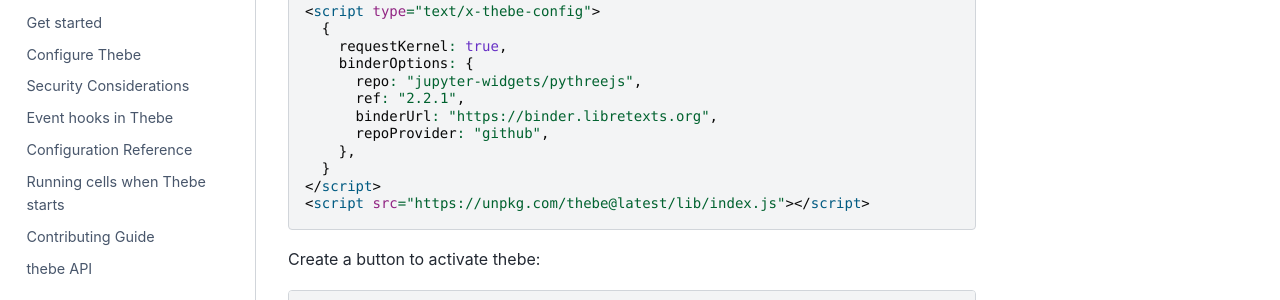
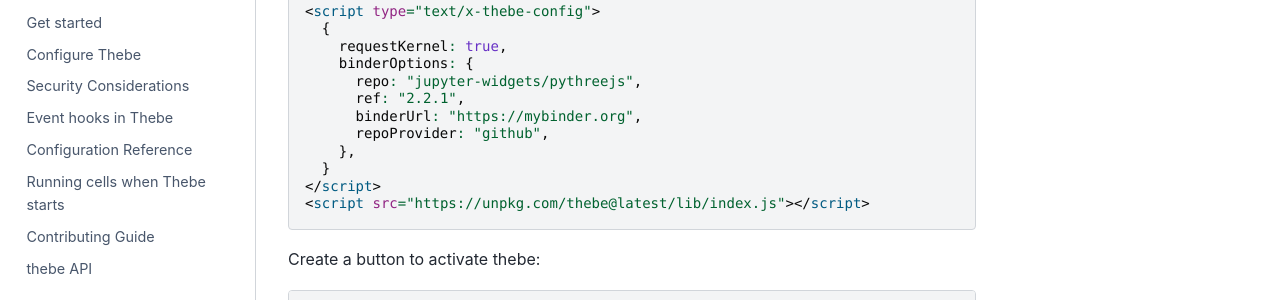
Before and after one commit to jupyter-book/thebe, a Sphinx documentation site: the page built from docs/examples/pythreejs-example.rst, in a window 1280 px wide and 900 px high, scrolled down 331 px. Shown: the part 152-452 px from the top of the window. Built offline with Sphinx 7.4.7 and the Sphinx Book theme 1.1.4, drawn with Linux system fonts in a browser that asks for light colours; comment, search, counter and statistics services are not loaded; some of the changed lines change nothing that is shown.

Commit message:
Use mybinder.org.

```diff
--- a/docs/examples/pythreejs-example.rst
+++ b/docs/examples/pythreejs-example.rst
@@ -27,7 +27,7 @@ Configure thebe and load it:
        binderOptions: {
          repo: "jupyter-widgets/pythreejs",
          ref: "2.2.1",
-         binderUrl: "https://binder.libretexts.org",
+         binderUrl: "https://mybinder.org",
          repoProvider: "github",
        },
      }
@@ -66,7 +66,7 @@ Examples
        binderOptions: {
          repo: "jupyter-widgets/pythreejs",
          ref: "2.2.1",
-         binderUrl: "https://binder.libretexts.org",
+         binderUrl: "https://mybinder.org",
          repoProvider: "github",
        },
      }
```
